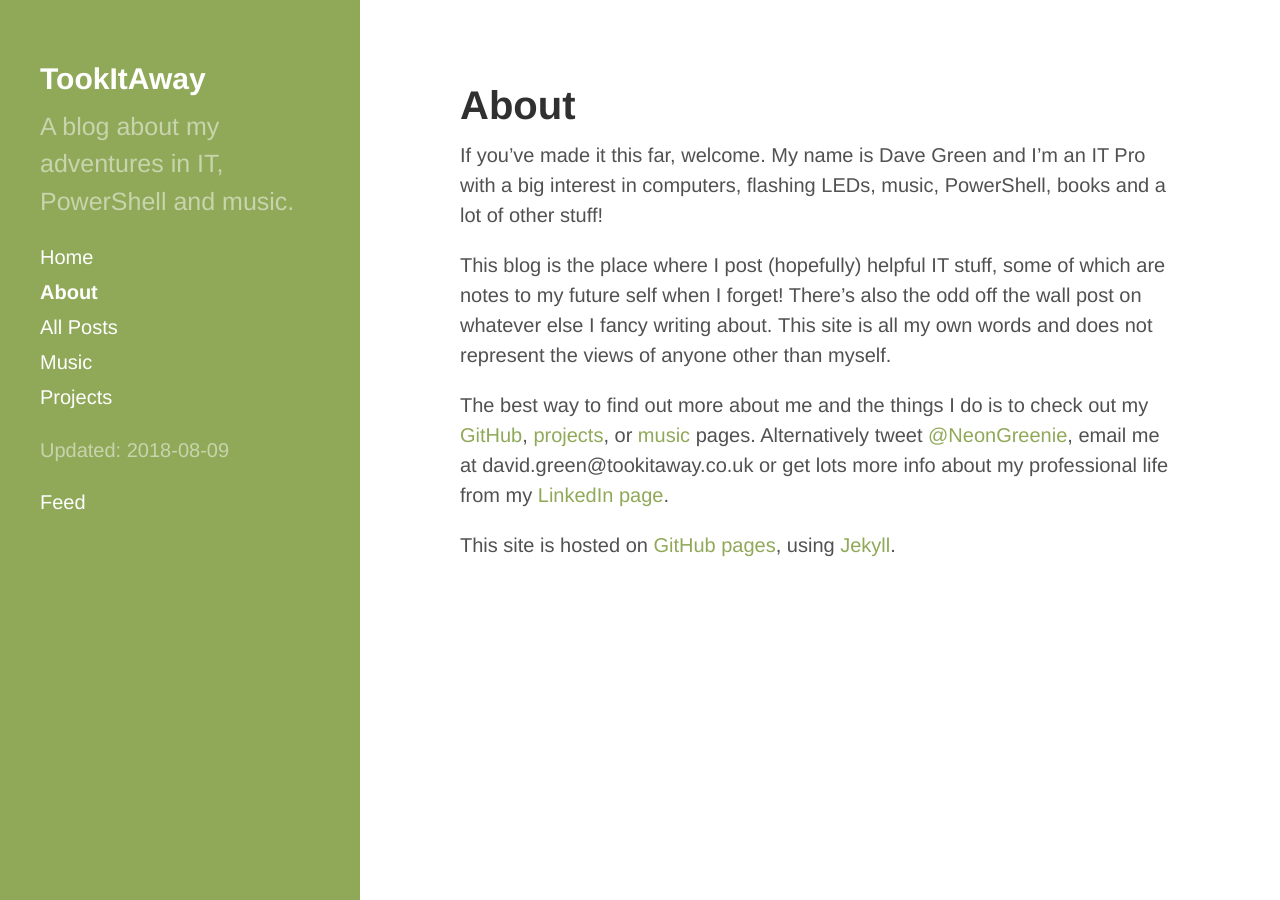
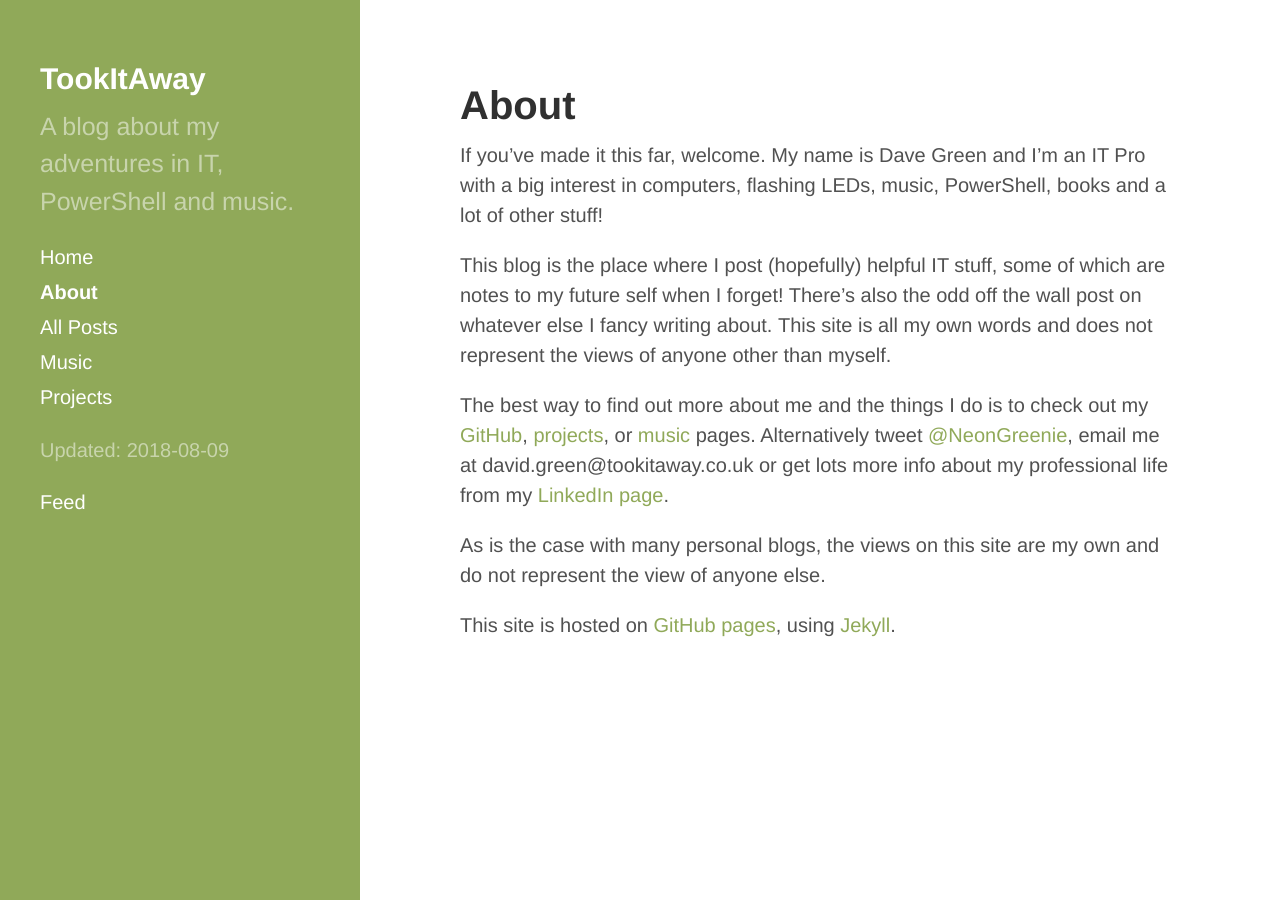
Before and after one commit to davegreen/davegreen.github.io, a Jekyll site: the page built from about.md, in a window 1280 px wide. Built offline with Jekyll 4.4.1, drawn with Linux system fonts in a browser that asks for light colours.

Commit message:
update about

```diff
--- a/about.md
+++ b/about.md
@@ -12,4 +12,6 @@ This blog is the place where I post (hopefully) helpful IT stuff, some of which
 
 The best way to find out more about me and the things I do is to check out my [GitHub](https://github.com/davegreen), [projects](http://tookitaway.co.uk/projects.html), or [music](http://tookitaway.co.uk/music.html) pages. Alternatively tweet [@NeonGreenie](https://twitter.com/neongreenie), email me at david.green@tookitaway.co.uk or get lots more info about my professional life from my [LinkedIn page](https://www.linkedin.com/in/david-green-36312220/).
 
+As is the case with many personal blogs, the views on this site are my own and do not represent the view of anyone else.
+
 This site is hosted on [GitHub pages](https://github.com/davegreen/davegreen.github.io), using [Jekyll](https://github.com/jekyll).
```
